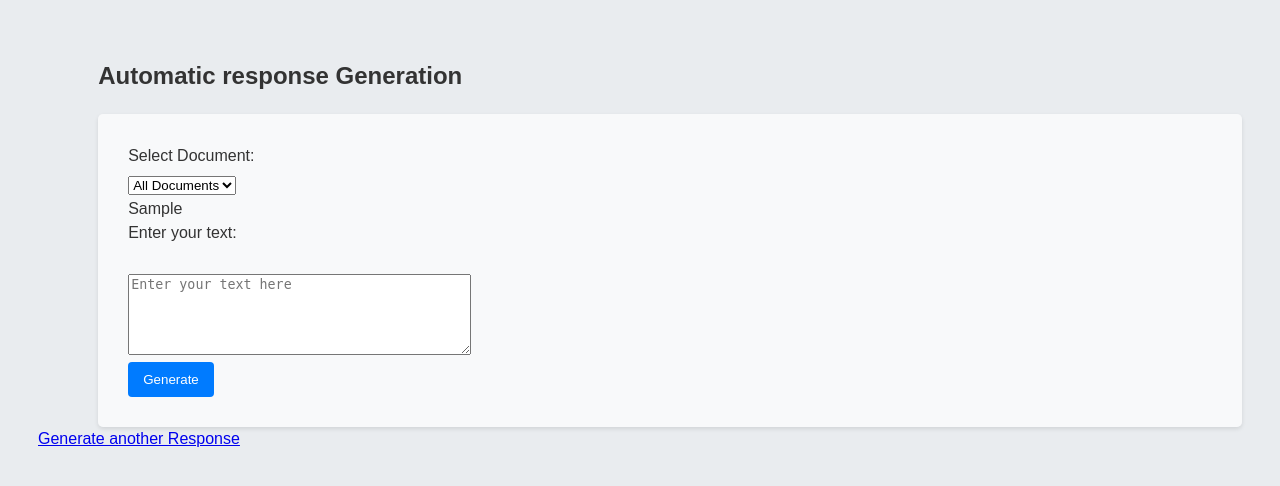
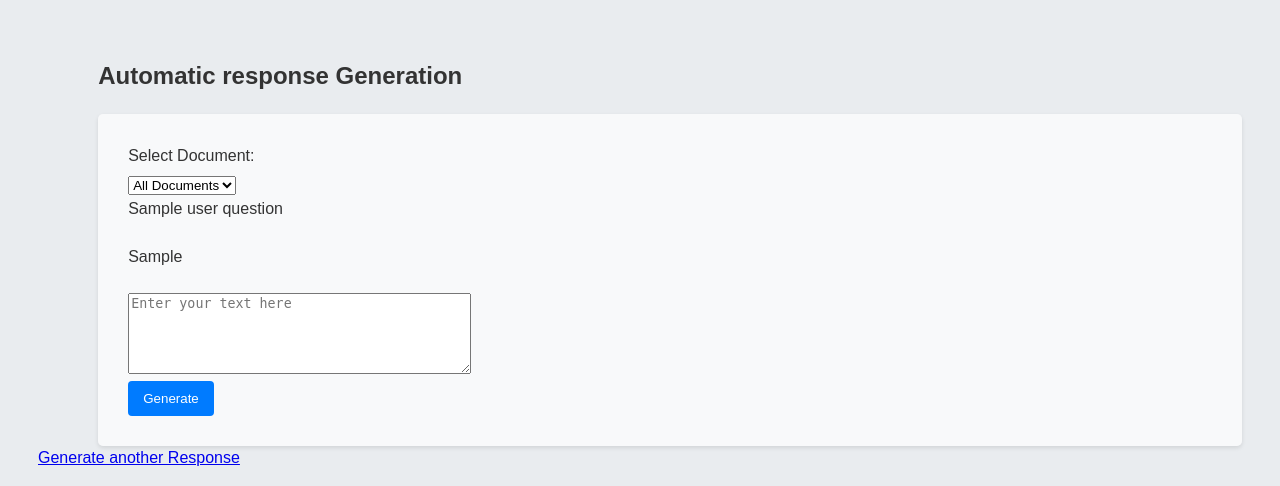
Before and after one commit to merronmuche/RAG_implementation_LizziAI, a Django app: template contract_app/templates/contract_app/generate_response.html in a window 1280 px wide. Shown: the top 486 px of the page. Run offline with Django 5.2, Linux system fonts and the light colour scheme; tables that the repository leaves empty hold one stand-in row (values such as "Sample post"); the template is opened without the code that fills it: values that come from a table or form of the project are taken from there, most other values are stand-ins (such as "Sample title", 1, 10 or a date in 2020).

Commit message:
add a question and answer on one page.

```diff
--- a/contract_app/templates/contract_app/generate_response.html
+++ b/contract_app/templates/contract_app/generate_response.html
@@ -4,7 +4,7 @@
 <html>
 <head>
 
-    <title>Generate Prompt</title>
+    <title>LezzyAI</title>
     <link rel="stylesheet" type="text/css" href="{% static 'contract_app/styles.css' %}">
 </head>
 <body>
@@ -24,12 +24,19 @@
                     </option>
                 {% endfor %}
             </select>
+
+            <!-- question -->
+            <div  class="scrollable-paragraph">
+                {{user_question}}
+            </div>
             <!-- generated response display -->
+            <br>
             <div class="scrollable-paragraph">
                 {{ generated_response }}
             </div>
+
             <!-- input text -->
-        <label for="input_text">Enter your text:</label><br>
+            <br>
         <textarea id="input_text" name="input_text" cols="40" rows="5" placeholder="Enter your text here"></textarea><br>
         <input type="submit" value="Generate">
     </form>
--- a/contract_app/views.py
+++ b/contract_app/views.py
@@ -55,7 +55,10 @@ def generate_response(request):
         total_text = ''.join(best_text_chunks)
         if best_text_chunks:
             response = generate_response_with_gpt_turbo(user_question, total_text)
-            return render(request, 'contract_app/prompt_result.html', context={'generated_response': response.content})
+            return render(request,
+                          'contract_app/generate_response.html',
+                          context={'generated_response': response.content,
+                                   'user_question': user_question})
         else:
             return HttpResponse("No similar documents found.")
 
```
